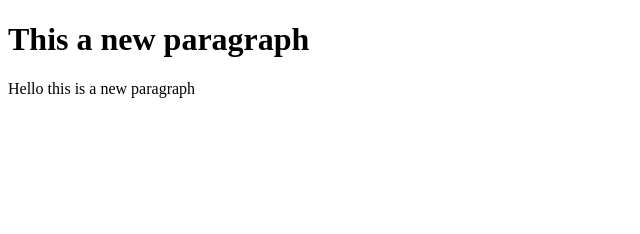
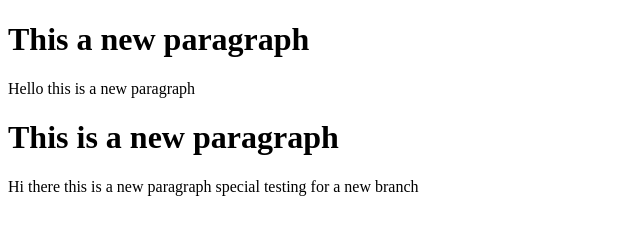
Before and after one commit to Maniprogramer/Git-demo, a plain HTML site: page index.html in a window 1280 px wide. Shown: the whole page, without its empty margins (0-640 px from the left). Drawn offline with Linux system fonts and the light colour scheme.

Commit message:
Add a new heading and paragraph

```diff
--- a/index.html
+++ b/index.html
@@ -1,4 +1,3 @@
-
 <!DOCTYPE html>
 <html lang="en">
 <head>
@@ -11,5 +10,7 @@
     <p>
         Hello this is a new paragraph
     </p>
+    <h1>This is a new paragraph</h1>
+    <p>Hi there this is a new paragraph special testing for a new branch</p>
 </body>
 </html>
```
